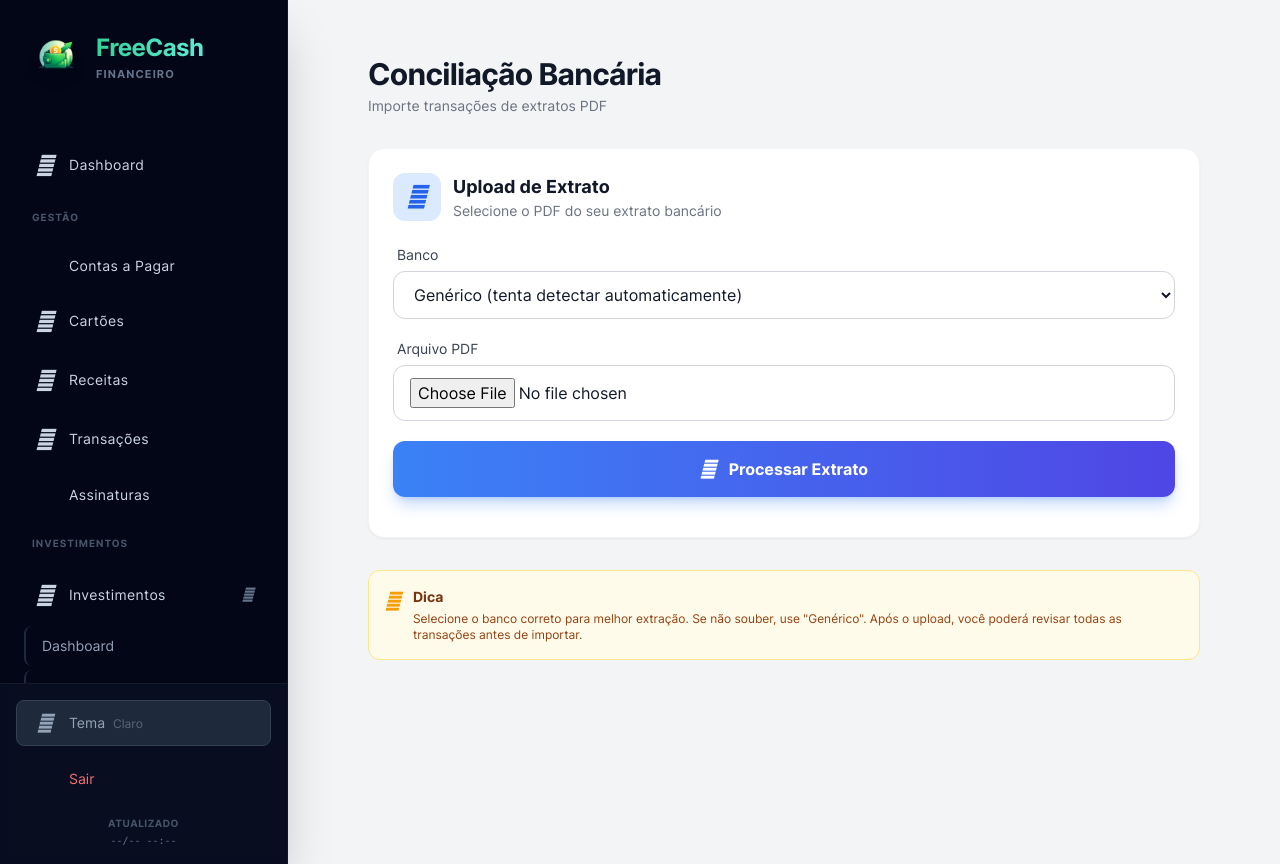
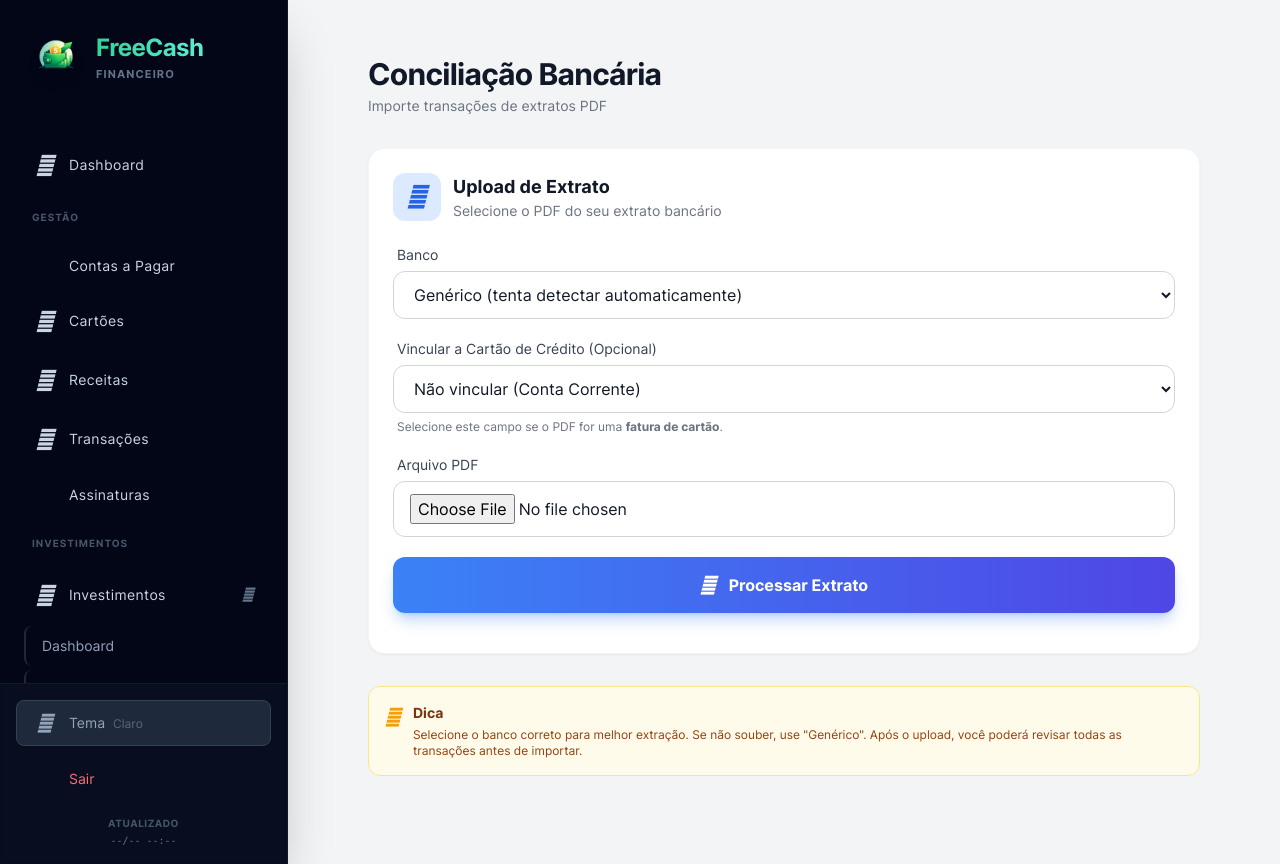
Before and after one commit to ChrystiandaHora/freecash, a Django app: page /conciliacao/ in a window 1280 px wide. Run offline with Django 4.2, Linux system fonts and the light colour scheme; the visitor is signed in with stand-in values (Sample User, id 1); data that the repository does not hold is empty; some libraries are stand-ins or nearby versions.

Commit message:
feat: Implement optional credit card linking in the upload form, alongside a Tailwind CSS rebuild and Prettier ignore setup.

```diff
--- a/core/templates/conciliacao_upload.html
+++ b/core/templates/conciliacao_upload.html
@@ -57,6 +57,26 @@
             <option value="bb">Banco do Brasil</option>
             <option value="santander">Santander</option>
           </select>
+        </div>
+
+        <!-- Cartão (Opcional) -->
+        <div class="space-y-1.5">
+          <label for="cartao" class="text-sm font-medium text-gray-700 dark:text-slate-300 ml-1">
+            Vincular a Cartão de Crédito (Opcional)
+          </label>
+          <select
+            name="cartao"
+            id="cartao"
+            class="w-full px-4 py-3 rounded-xl border border-gray-300 dark:border-slate-600 bg-white dark:bg-slate-700 text-gray-900 dark:text-white focus:ring-2 focus:ring-blue-500 focus:border-blue-500 transition-all"
+          >
+            <option value="">Não vincular (Conta Corrente)</option>
+            {% for c in cartoes %}
+            <option value="{{ c.id }}">{{ c.nome }} (Final {{ c.ultimos_digitos }})</option>
+            {% endfor %}
+          </select>
+          <p class="text-xs text-gray-500 dark:text-slate-400 ml-1">
+            Selecione este campo se o PDF for uma <strong>fatura de cartão</strong>.
+          </p>
         </div>
 
         <!-- Upload -->
```
